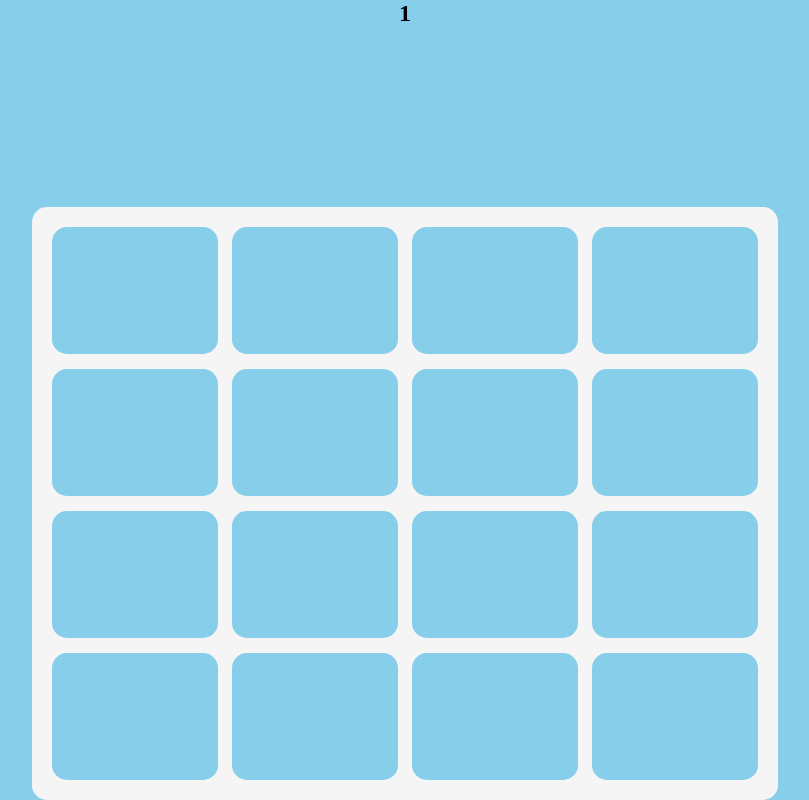
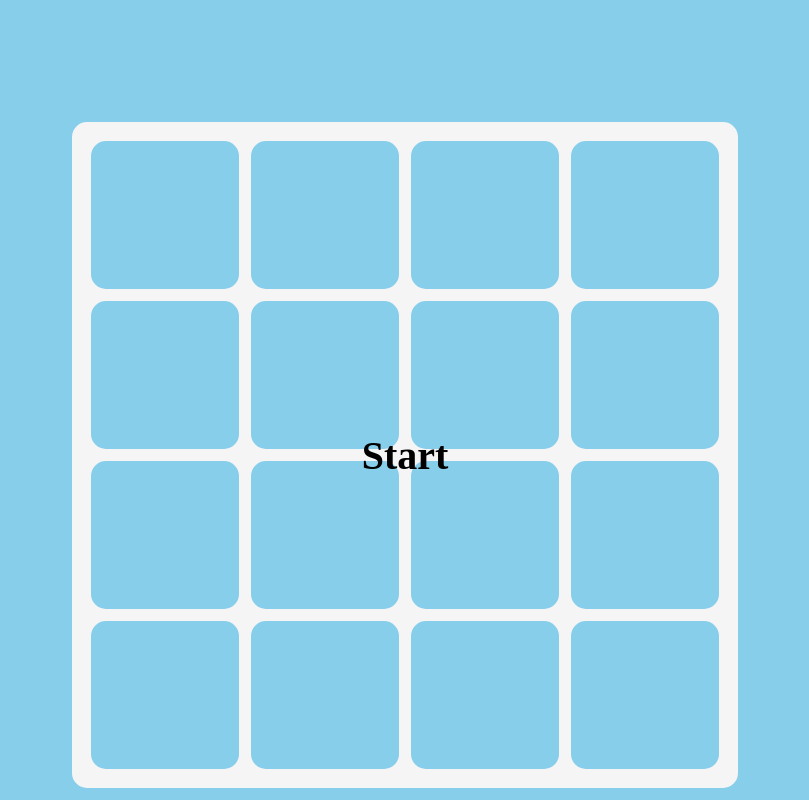
Before and after one commit to RAREBEEF/Memory-test, a React (Create React App) app: page / in a window 1280 px wide. Shown: the whole page, without its empty margins (235-1044 px from the left). Built offline with nearby package versions, Linux system fonts and the light colour scheme.

Commit message:
Update timer, Add start & restart btn

```diff
--- a/src/App.module.scss
+++ b/src/App.module.scss
@@ -6,10 +6,30 @@
   justify-content: center;
   align-items: center;
   flex-direction: column;
+  position: relative;
 
-  .round {
+  .start {
+    width: 100%;
+    height: 100%;
+    position: absolute;
+    display: flex;
+    justify-content: center;
+    align-items: center;
+    .start__text {
+      cursor: pointer;
+      font-size: 40px;
+      font-weight: 700;
+      margin: {
+        top: 110px;
+      }
+    }
+  }
+
+  .status {
+    height: 50px;
     margin: {
-      bottom: 60px;
+      bottom: 30px;
+      top: 30px;
     }
   }
 
@@ -19,8 +39,8 @@
     flex-direction: column;
     width: 70vw;
     height: 70vw;
-    max-width: 90vh;
-    max-height: 90vh;
+    max-width: 80vh;
+    max-height: 80vh;
     background-color: whitesmoke;
     border-radius: 15px;
     padding: 1%;
--- a/src/App.tsx
+++ b/src/App.tsx
@@ -5,22 +5,50 @@ import "./App.module.scss";
 // TODO:클리어문구 보여주기, 클리어문구 보여줄 동안 카운트다운x & 카운트 시작과 동시에 카드 보여주기
 
 function App() {
+  // 최초 시작
   const [start, setStart] = useState<boolean>(false);
+  // 카드 엘리먼트 배열
   const [cardEls, setCardEls] = useState<any>([]);
+  // 각 카드의 key 역할을 할 아이템을 담은 배열
   const cards = useMemo(
     () => Array.from(new Array(cardEls.length), (x, i) => i + 1),
     [cardEls]
   );
+  // 카드의 개수
   const cardCount = useMemo(() => cards.length, [cards]);
+  // 현재 라운드
+  const [round, setRound] = useState<number>(1);
+  // 난이도
+  const [difficulty, setDifficulty] = useState<number>(3);
+  // 라운드 시작 여부(클릭 가능 여부 결정)
+  const [roundRunning, setRoundRunning] = useState<boolean>(false);
+  // 정답
+  const [answer, setAnswer] = useState<Array<string | number>>([""]);
+  // 클릭 횟수
+  const [clickCount, setClickCount] = useState<number>(0);
+  // 클릭된 카드
+  const [clickedCards, setClickedCards] = useState<Array<string>>([]);
+  // 실패 여부
+  const [isFail, setIsFail] = useState<boolean>(false);
+  // 성공 여부
+  const [isSuccess, setIsSuccesss] = useState<boolean>(false);
+  // 라운드 시작 카운트다운
+  const [countdown, setCountdown] = useState<number>(4);
+  // 게임오버 카운트다운 클리너
+  const [endCountdownClear, setEndCountdownClear] = useState<any>(() => {});
 
-  const [round, setRound] = useState<number>(1);
-  const [roundRunning, setRoundRunning] = useState<boolean>(false);
-  const [answer, setAnswer] = useState<Array<string | number>>([""]);
-  const [clickCount, setClickCount] = useState<number>(0);
-  const [clickedCards, setClickedCards] = useState<Array<string>>([]);
-  const [isFail, setIsFail] = useState<boolean>(false);
-  const [countdown, setCountdown] = useState<number>(3);
+  const restart = () => {
+    cardEls.forEach((el: any) => {
+      el.style.backgroundColor = "skyblue";
+    });
 
+    setRound(1);
+    setIsFail(false);
+    setStart(false);
+    setCountdown(4);
+  };
+
+  // 카드 클릭 함수
   const onCardClick = (e: any) => {
     // 라운드 시작 전 or 중복 클릭
     if (!roundRunning || clickedCards.indexOf(e.target.id) !== -1) {
@@ -31,45 +59,66 @@ function App() {
     if (answer.indexOf(e.target.id) === -1) {
       e.target.style.backgroundColor = "red";
 
-      setIsFail(true);
-      setRoundRunning(false);
+      gameover();
+      clearTimeout(endCountdownClear);
 
       return;
     } else {
-      e.target.style.backgroundColor = "white";
+      e.target.style.backgroundColor = "green";
     }
 
     // 클릭수와 정답개수가 동일하면 다음 라운드, 아닐 경우 계속 클릭 진행
     if (clickCount + 1 === answer.length) {
-      console.log(clickCount + 1, answer.length);
       nextRound();
+      setIsSuccesss(true);
     } else {
       setClickCount((prev) => prev + 1);
       setClickedCards((prev) => [...prev, e.target.id]);
     }
   };
 
+  // 게임오버
+  const gameover = () => {
+    setIsFail(true);
+    setRoundRunning(false);
+    setClickCount(0);
+  };
+
+  // 다음 라운드 진행 전 초기화
   const nextRound = () => {
     console.log("success");
+    clearTimeout(endCountdownClear);
     setClickCount(0);
     setClickedCards([]);
-    setAnswer([]);
-    setCountdown(3);
+    setCountdown(4);
     setRoundRunning(false);
     setRound((prev) => prev + 1);
   };
 
-  //
-  //
+  // 1초 대기
+  // 카운트 시작 & 색 표시
   //
   //
 
+  // 라운드 시간제한
+  const endCountdown = useCallback((time = 9000) => {
+    const endTimer = setTimeout(() => {
+      console.log("end");
+      gameover();
+    }, time);
+
+    setEndCountdownClear(endTimer);
+  }, []);
+
+  // 라운드 시작
   const roundStart = useCallback(() => {
     if (!start) {
       return;
     }
 
     const delayTimer = setTimeout(() => {
+      setIsSuccesss(false);
+
       cardEls.forEach((el: any) => {
         el.style.backgroundColor = "skyblue";
       });
@@ -87,9 +136,13 @@ function App() {
 
       cardEls.forEach((el: any) => {
         if (newAnswer.indexOf(el.id) !== -1) {
-          el.style.backgroundColor = "green";
+          el.style.backgroundColor = "white";
         }
       });
+    }, 1000);
+
+    const countdown = setInterval(() => {
+      setCountdown((prev) => prev - 1);
     }, 1000);
 
     const colorTimer = setTimeout(() => {
@@ -99,28 +152,32 @@ function App() {
     }, 2500);
 
     const startTimer = setTimeout(() => {
-      cardEls.forEach((el: any) => {
-        setRoundRunning(true);
-        setCountdown(0);
-      });
+      setRoundRunning(true);
+      setCountdown(0);
       clearTimeout(countdown);
-    }, 3000);
+    }, 4000);
 
-    const countdown = setInterval(() => {
-      setCountdown((prev) => prev - 1);
-    }, 1000);
+    endCountdown();
 
-    return { colorTimer, startTimer, delayTimer, countdown };
-  }, [cardCount, cardEls, cards, round, start]);
+    return { colorTimer, startTimer, countdown, delayTimer };
+  }, [cardCount, cardEls, cards, endCountdown, round, start]);
 
   //
   //
   //
   //
 
+  // 카드 엘리먼트 불러오기
   useEffect(() => {
     setCardEls(document.querySelectorAll(`.${styles.card}`));
   }, []);
+
+  // 게임오버 카운트다운 클리어
+  useEffect(() => {
+    return () => {
+      clearTimeout(endCountdownClear);
+    };
+  });
 
   //
   //
@@ -129,31 +186,43 @@ function App() {
     if (!start) {
       return;
     }
-    const { colorTimer, startTimer, delayTimer, countdown }: any = roundStart();
+
+    const { colorTimer, startTimer, countdown, delayTimer }: any = roundStart();
 
     return () => {
       clearTimeout(colorTimer);
       clearTimeout(startTimer);
+      clearTimeout(countdown);
       clearTimeout(delayTimer);
-      clearTimeout(countdown);
     };
-  }, [roundStart, start, round]);
+  }, [roundStart, start]);
 
   return (
     <div className={styles.container}>
-      <h2 className={styles.round}>{round}</h2>
-      <h2 className={styles.round}>{isFail && "Fail"}</h2>
-
-      <h2 className={styles.round}>
-        {start && (countdown === 0 ? "Start" : countdown)}
+      {(!start || isFail) && (
+        <div className={styles.start}>
+          <span
+            className={styles["start__text"]}
+            onClick={() => {
+              if (isFail) {
+                restart();
+              } else {
+                setStart(true);
+              }
+            }}
+          >
+            {isFail ? "Restart" : "Start"}
+          </span>
+        </div>
+      )}
+      <h2 className={styles.status}>
+        {isFail
+          ? "Fail"
+          : isSuccess
+          ? "Success"
+          : start && (countdown === 0 ? "Start" : countdown !== 4 && countdown)}
       </h2>
-
-      <div
-        className={styles.board}
-        onClick={() => {
-          setStart(true);
-        }}
-      >
+      <div className={styles.board}>
         <div className={styles.row}>
           <div id="1" className={styles.card} onClick={onCardClick}></div>
           <div id="2" className={styles.card} onClick={onCardClick}></div>
```
